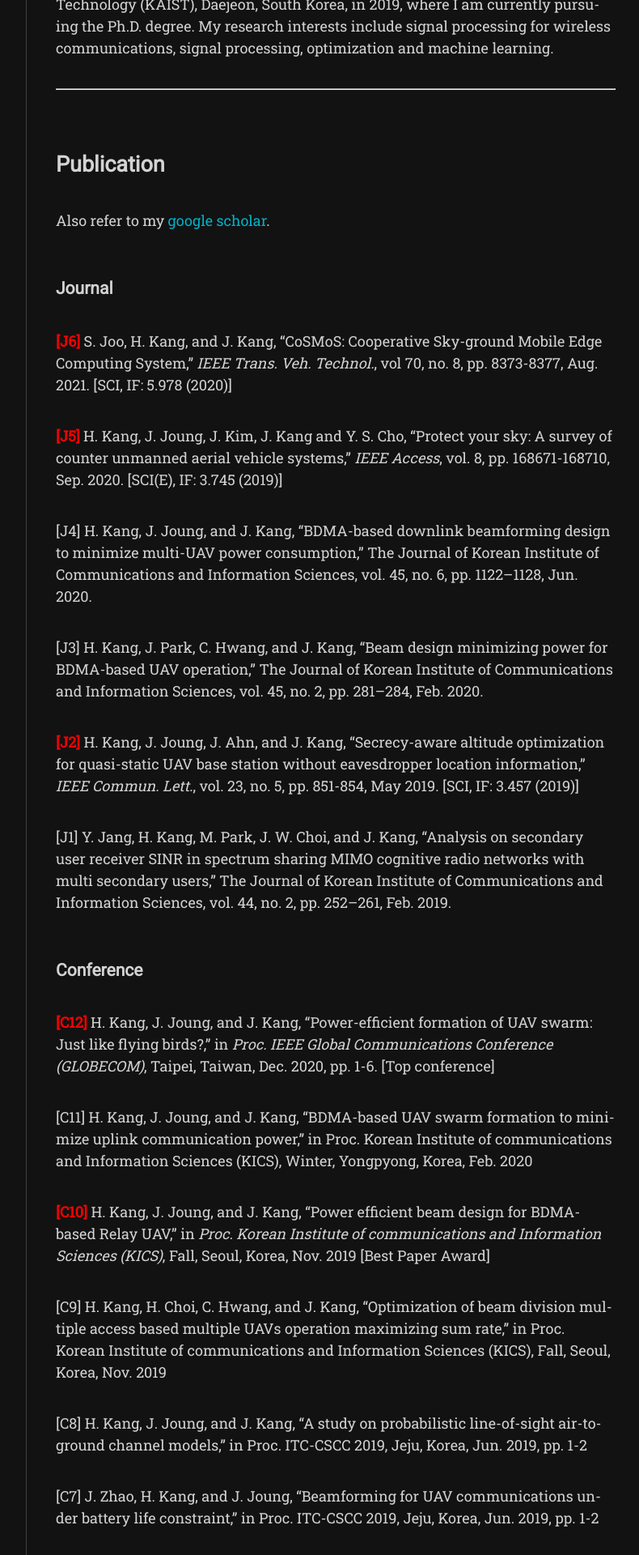
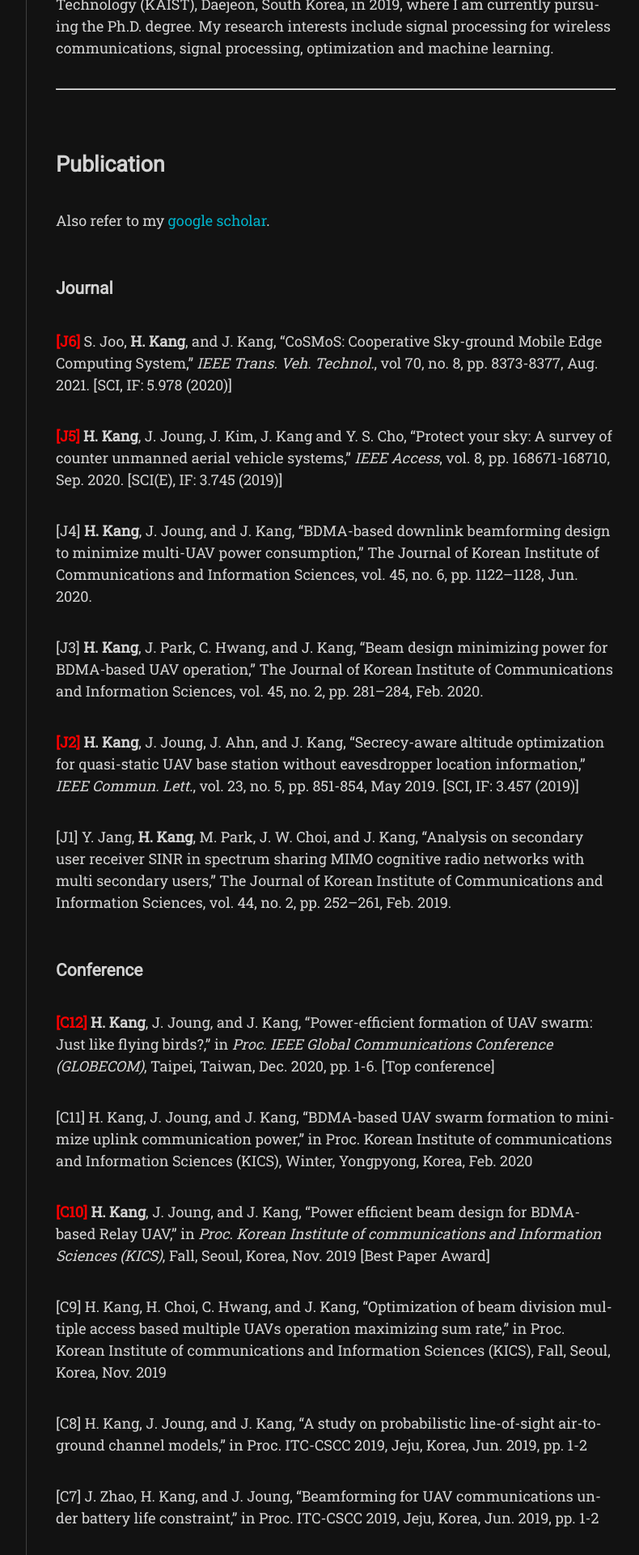
Before and after one commit to honggkang/honggkang.github.io, a Jekyll site: the page built from about.md, in a window 1280 px wide. Shown: the part 497-2417 px from the top of the page at 81% size, without its empty margins (357-1147 px from the left). Built offline with Jekyll 4.4.1, drawn with Linux system fonts in a browser that asks for light colours; nearby versions of some CDN libraries; some web fonts are replaced.

```diff
--- a/about.md
+++ b/about.md
@@ -14,25 +14,25 @@ I received the B.Sc. degree (summa cum laude) in electronic engineering from Han
 Also refer to my [google scholar][google-scholar].
 ### Journal
 
-<span style="color:red">**[J6]**</span> S. Joo, H. Kang, and J. Kang, "CoSMoS: Cooperative Sky-ground Mobile Edge Computing System," *IEEE Trans. Veh. Technol.*, vol 70, no. 8, pp. 8373-8377, Aug. 2021. [SCI, IF: 5.978 (2020)]
+<span style="color:red">**[J6]**</span> S. Joo, **H. Kang**, and J. Kang, "CoSMoS: Cooperative Sky-ground Mobile Edge Computing System," *IEEE Trans. Veh. Technol.*, vol 70, no. 8, pp. 8373-8377, Aug. 2021. [SCI, IF: 5.978 (2020)]
 
-<span style="color:red">**[J5]**</span> H. Kang, J. Joung, J. Kim, J. Kang and Y. S. Cho, "Protect your sky: A survey of counter unmanned aerial vehicle systems," *IEEE Access*, vol. 8, pp. 168671-168710, Sep. 2020. [SCI(E), IF: 3.745 (2019)]
+<span style="color:red">**[J5]**</span> **H. Kang**, J. Joung, J. Kim, J. Kang and Y. S. Cho, "Protect your sky: A survey of counter unmanned aerial vehicle systems," *IEEE Access*, vol. 8, pp. 168671-168710, Sep. 2020. [SCI(E), IF: 3.745 (2019)]
 
-[J4] H. Kang, J. Joung, and J. Kang, “BDMA-based downlink beamforming design to minimize multi-UAV power consumption,” The Journal of Korean Institute of Communications and Information Sciences, vol. 45, no. 6, pp. 1122–1128, Jun. 2020.
+[J4] **H. Kang**, J. Joung, and J. Kang, “BDMA-based downlink beamforming design to minimize multi-UAV power consumption,” The Journal of Korean Institute of Communications and Information Sciences, vol. 45, no. 6, pp. 1122–1128, Jun. 2020.
 
-[J3] H. Kang, J. Park, C. Hwang, and J. Kang, “Beam design minimizing power for BDMA-based UAV operation,” The Journal of Korean Institute of Communications and Information Sciences, vol. 45, no. 2, pp. 281–284, Feb. 2020.
+[J3] **H. Kang**, J. Park, C. Hwang, and J. Kang, “Beam design minimizing power for BDMA-based UAV operation,” The Journal of Korean Institute of Communications and Information Sciences, vol. 45, no. 2, pp. 281–284, Feb. 2020.
 
-<span style="color:red">**[J2]**</span> H. Kang, J. Joung, J. Ahn, and J. Kang, “Secrecy-aware altitude optimization for quasi-static UAV base station without eavesdropper location information,” *IEEE Commun. Lett.*, vol. 23, no. 5, pp. 851-854, May 2019. [SCI, IF: 3.457 (2019)]
+<span style="color:red">**[J2]**</span> **H. Kang**, J. Joung, J. Ahn, and J. Kang, “Secrecy-aware altitude optimization for quasi-static UAV base station without eavesdropper location information,” *IEEE Commun. Lett.*, vol. 23, no. 5, pp. 851-854, May 2019. [SCI, IF: 3.457 (2019)]
 
-[J1] Y. Jang, H. Kang, M. Park, J. W. Choi, and J. Kang, “Analysis on secondary user receiver SINR in spectrum sharing MIMO cognitive radio networks with multi secondary users,” The Journal of Korean Institute of Communications and Information Sciences, vol. 44, no. 2, pp. 252–261, Feb. 2019.
+[J1] Y. Jang, **H. Kang**, M. Park, J. W. Choi, and J. Kang, “Analysis on secondary user receiver SINR in spectrum sharing MIMO cognitive radio networks with multi secondary users,” The Journal of Korean Institute of Communications and Information Sciences, vol. 44, no. 2, pp. 252–261, Feb. 2019.
 
 ### Conference
 
-<span style="color:red">**[C12]**</span> H. Kang, J. Joung, and J. Kang, "Power-efficient formation of UAV swarm: Just like flying birds?," in *Proc. IEEE Global Communications Conference (GLOBECOM)*, Taipei, Taiwan, Dec. 2020, pp. 1-6. [Top conference]
+<span style="color:red">**[C12]**</span> **H. Kang**, J. Joung, and J. Kang, "Power-efficient formation of UAV swarm: Just like flying birds?," in *Proc. IEEE Global Communications Conference (GLOBECOM)*, Taipei, Taiwan, Dec. 2020, pp. 1-6. [Top conference]
 
 [C11] H. Kang, J. Joung, and J. Kang, “BDMA-based UAV swarm formation to minimize uplink communication power,” in Proc. Korean Institute of communications and Information Sciences (KICS), Winter, Yongpyong, Korea, Feb. 2020
 
-<span style="color:red">**[C10]**</span> H. Kang, J. Joung, and J. Kang, “Power efficient beam design for BDMA-based Relay UAV,” in *Proc. Korean Institute of communications and Information Sciences (KICS)*, Fall, Seoul, Korea, Nov. 2019 [Best Paper Award]
+<span style="color:red">**[C10]**</span> **H. Kang**, J. Joung, and J. Kang, “Power efficient beam design for BDMA-based Relay UAV,” in *Proc. Korean Institute of communications and Information Sciences (KICS)*, Fall, Seoul, Korea, Nov. 2019 [Best Paper Award]
 
 [C9] H. Kang, H. Choi, C. Hwang, and J. Kang, “Optimization of beam division multiple access based multiple UAVs operation maximizing sum rate,” in Proc. Korean Institute of communications and Information Sciences (KICS), Fall, Seoul, Korea, Nov. 2019
 
```
